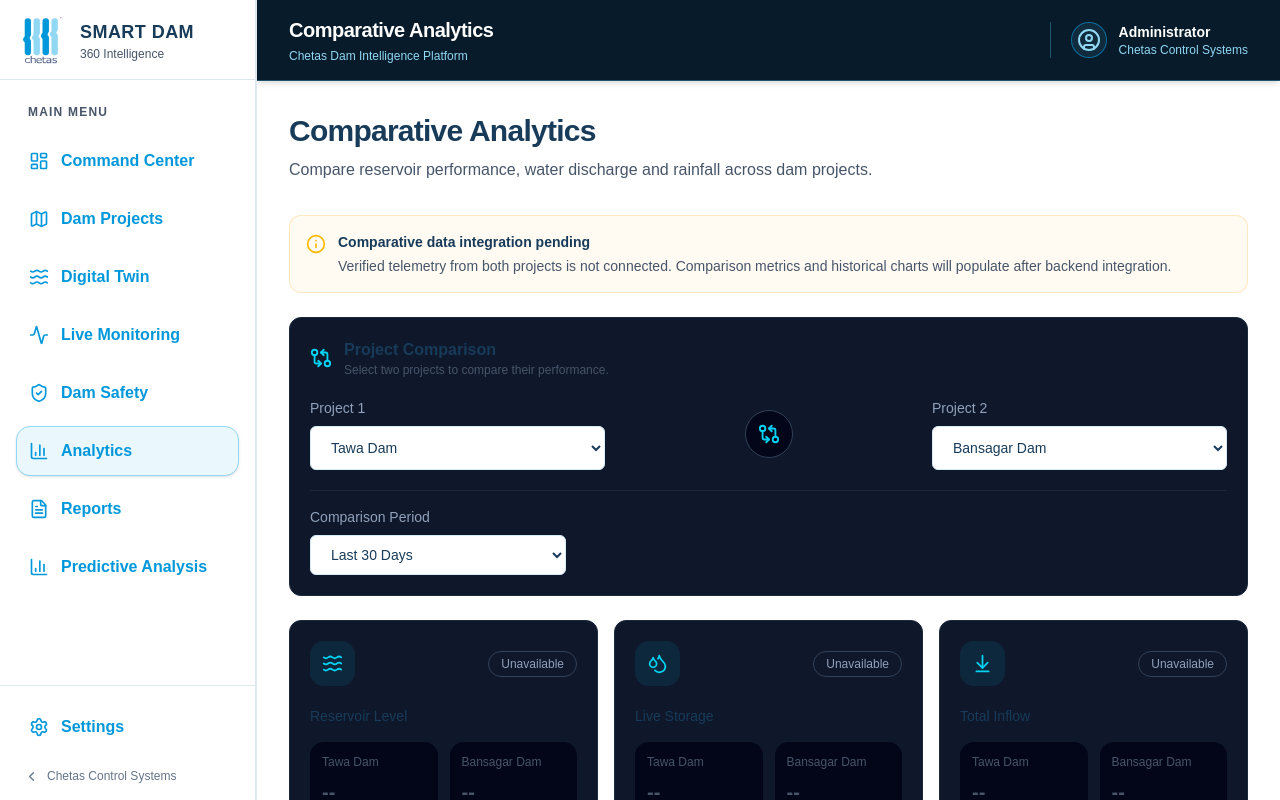
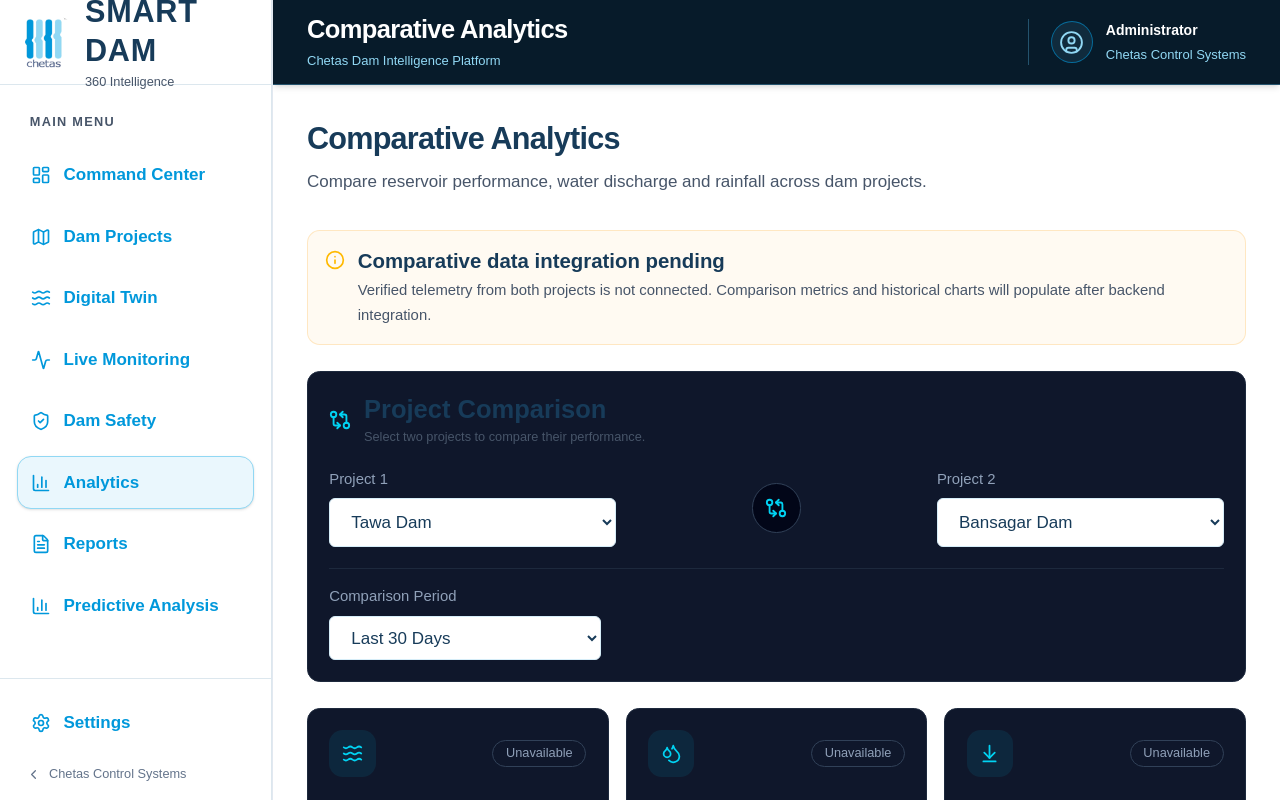
Before and after one commit to MayurChavan7/smartchetas360, a React (Vite) app: page /analytics/comparison in a window 1280 px wide. Built offline with nearby package versions, Linux system fonts and the light colour scheme.

Commit message:
font changed

```diff
--- a/src/index.css
+++ b/src/index.css
@@ -74,14 +74,33 @@ body,
 
 html {
   background: var(--background);
+
+  /* Global font scaling */
+  font-size: 17px;
+
+  scroll-behavior: smooth;
+}
+
+/* Keep mobile layouts comfortable */
+@media (max-width: 767px) {
+  html {
+    font-size: 16px;
+  }
 }
 
 body {
   font-family: Arial, Helvetica, sans-serif;
+  font-size: 1rem;
+  line-height: 1.5;
+
   background: var(--background);
   color: var(--text-primary);
+
   min-height: 100vh;
   overflow-x: hidden;
+
+  -webkit-font-smoothing: antialiased;
+  -moz-osx-font-smoothing: grayscale;
 }
 
 #root {
@@ -99,10 +118,42 @@ h4,
 h5,
 h6 {
   color: var(--text-primary);
+  line-height: 1.3;
+}
+
+h1 {
+  font-size: 1.8rem;
+  font-weight: 700;
+}
+
+h2 {
+  font-size: 1.5rem;
+  font-weight: 700;
+}
+
+h3 {
+  font-size: 1.2rem;
+  font-weight: 600;
+}
+
+h4 {
+  font-size: 1.1rem;
+  font-weight: 600;
+}
+
+h5 {
+  font-size: 1rem;
+  font-weight: 600;
+}
+
+h6 {
+  font-size: 0.95rem;
+  font-weight: 600;
 }
 
 p {
   color: var(--text-secondary);
+  line-height: 1.65;
 }
 
 a {
@@ -113,6 +164,10 @@ a {
 
 a:hover {
   color: var(--primary-dark);
+}
+
+small {
+  font-size: 0.85rem;
 }
 
 /* =====================================
@@ -170,6 +225,7 @@ a:hover {
   border: 1px solid var(--border-light);
   border-radius: var(--radius-lg);
   box-shadow: var(--shadow-sm);
+
   transition:
     box-shadow 0.2s ease,
     border-color 0.2s ease,
@@ -200,6 +256,7 @@ a:hover {
 .app-nav-item {
   color: var(--text-secondary);
   border-radius: var(--radius-md);
+
   transition: all 0.2s ease;
 }
 
@@ -221,11 +278,16 @@ a:hover {
 .primary-button {
   background: var(--primary);
   color: #FFFFFF;
+
   border: 1px solid var(--primary);
   border-radius: var(--radius-md);
-  padding: 9px 16px;
+
+  padding: 10px 18px;
+
   cursor: pointer;
-  font-weight: 500;
+  font-size: 0.95rem;
+  font-weight: 600;
+
   transition:
     background-color 0.2s ease,
     border-color 0.2s ease,
@@ -241,11 +303,16 @@ a:hover {
 .secondary-button {
   background: var(--primary-light);
   color: var(--primary-dark);
+
   border: 1px solid var(--border);
   border-radius: var(--radius-md);
-  padding: 9px 16px;
+
+  padding: 10px 18px;
+
   cursor: pointer;
-  font-weight: 500;
+  font-size: 0.95rem;
+  font-weight: 600;
+
   transition:
     background-color 0.2s ease,
     border-color 0.2s ease;
@@ -262,9 +329,18 @@ a:hover {
 
 input,
 select,
+textarea,
+button {
+  font-family: inherit;
+  font-size: inherit;
+}
+
+input,
+select,
 textarea {
   color: var(--text-primary);
   background: var(--surface);
+
   border: 1px solid var(--border);
   border-radius: var(--radius-sm);
 }
@@ -279,6 +355,7 @@ select:focus,
 textarea:focus {
   outline: none;
   border-color: var(--primary);
+
   box-shadow: 0 0 0 3px rgba(0, 152, 219, 0.12);
 }
 
@@ -331,18 +408,20 @@ thead {
 
 th,
 td {
-  padding: 12px 16px;
+  padding: 13px 16px;
   border-bottom: 1px solid var(--border-light);
   text-align: left;
 }
 
 th {
   color: var(--text-primary);
-  font-weight: 600;
+  font-size: 0.85rem;
+  font-weight: 700;
 }
 
 td {
   color: var(--text-secondary);
+  font-size: 0.9rem;
 }
 
 tbody tr {
--- a/src/layouts/Header.tsx
+++ b/src/layouts/Header.tsx
@@ -35,36 +35,36 @@ function Header() {
 
   return (
     <header className="sticky top-0 z-30 w-full border-b border-[#24536D] bg-[#071B2A] text-white shadow-md">
-
-      <div className="flex min-h-16 w-full items-center justify-between gap-3 px-4 py-3 sm:px-6 lg:min-h-20 lg:px-8">
+      <div className="flex min-h-[68px] w-full items-center justify-between gap-3 px-4 py-3 sm:px-6 lg:min-h-[76px] lg:px-8">
 
         {/* PAGE TITLE */}
         <div className="min-w-0 flex-1">
-          <h2 className="!text-white truncate text-base font-bold tracking-tight sm:text-lg lg:text-xl">
+          <h2 className="!m-0 !text-white truncate text-[19px] font-bold leading-tight tracking-tight sm:text-[21px] lg:text-[22px]">
             {pageTitle}
           </h2>
 
-          <p className="!text-[#91D8F4] mt-1 truncate text-[11px] font-medium sm:text-xs">
+          <p className="!mb-0 !mt-1 !text-[#91D8F4] truncate text-[12px] font-medium leading-5 sm:text-[13px]">
             Chetas Dam Intelligence Platform
           </p>
         </div>
 
         {/* ADMINISTRATOR PROFILE */}
-        <div className="flex shrink-0 items-center gap-2 border-l border-[#24536D] pl-3 sm:gap-3 sm:pl-4 lg:pl-5">
+        <div className="flex shrink-0 items-center gap-2.5 border-l border-[#24536D] pl-3 sm:gap-3 sm:pl-4 lg:pl-5">
 
-          <div className="flex h-9 w-9 items-center justify-center rounded-full border border-[#0098DB]/60 bg-[#102B3D] transition hover:bg-[#17384D]">
+          <div className="flex h-10 w-10 items-center justify-center rounded-full border border-[#0098DB]/60 bg-[#102B3D] transition-colors hover:bg-[#17384D]">
             <UserCircle
-              size={24}
+              size={25}
+              strokeWidth={1.8}
               className="!text-[#91D8F4]"
             />
           </div>
 
           <div className="hidden min-w-0 sm:block">
-            <p className="!text-white truncate text-sm font-semibold">
+            <p className="!m-0 !text-white truncate text-[14px] font-semibold leading-5">
               Administrator
             </p>
 
-            <p className="!text-[#91D8F4] truncate text-xs">
+            <p className="!mb-0 !mt-0.5 !text-[#91D8F4] truncate text-[12px] font-medium leading-5 lg:text-[13px]">
               Chetas Control Systems
             </p>
           </div>
--- a/src/modules/dam-safety/pages/SafetyParametersPage.tsx
+++ b/src/modules/dam-safety/pages/SafetyParametersPage.tsx
@@ -2,7 +2,6 @@ import { useEffect, useMemo, useState } from "react";
 import ReactECharts from "echarts-for-react";
 import {
   Activity,
-  CalendarDays,
   ChartLine,
   Gauge,
   Info,
@@ -197,7 +196,7 @@ export default function SafetyParametersPage() {
         return next;
       });
 
-      setPreviousValues((current) => ({ ...liveValues }));
+      setPreviousValues(() => ({ ...liveValues }));
       setLastUpdated(new Date());
 
       setHistory((current) => {
--- a/src/pages/Reports.tsx
+++ b/src/pages/Reports.tsx
@@ -232,10 +232,10 @@ function formatDate(date: Date) {
   });
 }
 
-function dateInputValue(date: Date) {
-  const local = new Date(date.getTime() - date.getTimezoneOffset() * 60000);
-  return local.toISOString().slice(0, 10);
-}
+// function dateInputValue(date: Date) {
+//   const local = new Date(date.getTime() - date.getTimezoneOffset() * 60000);
+//   return local.toISOString().slice(0, 10);
+// }
 
 function exportExcel(rows: TelemetryRow[]) {
   const data = rows.map((row) => ({
```
